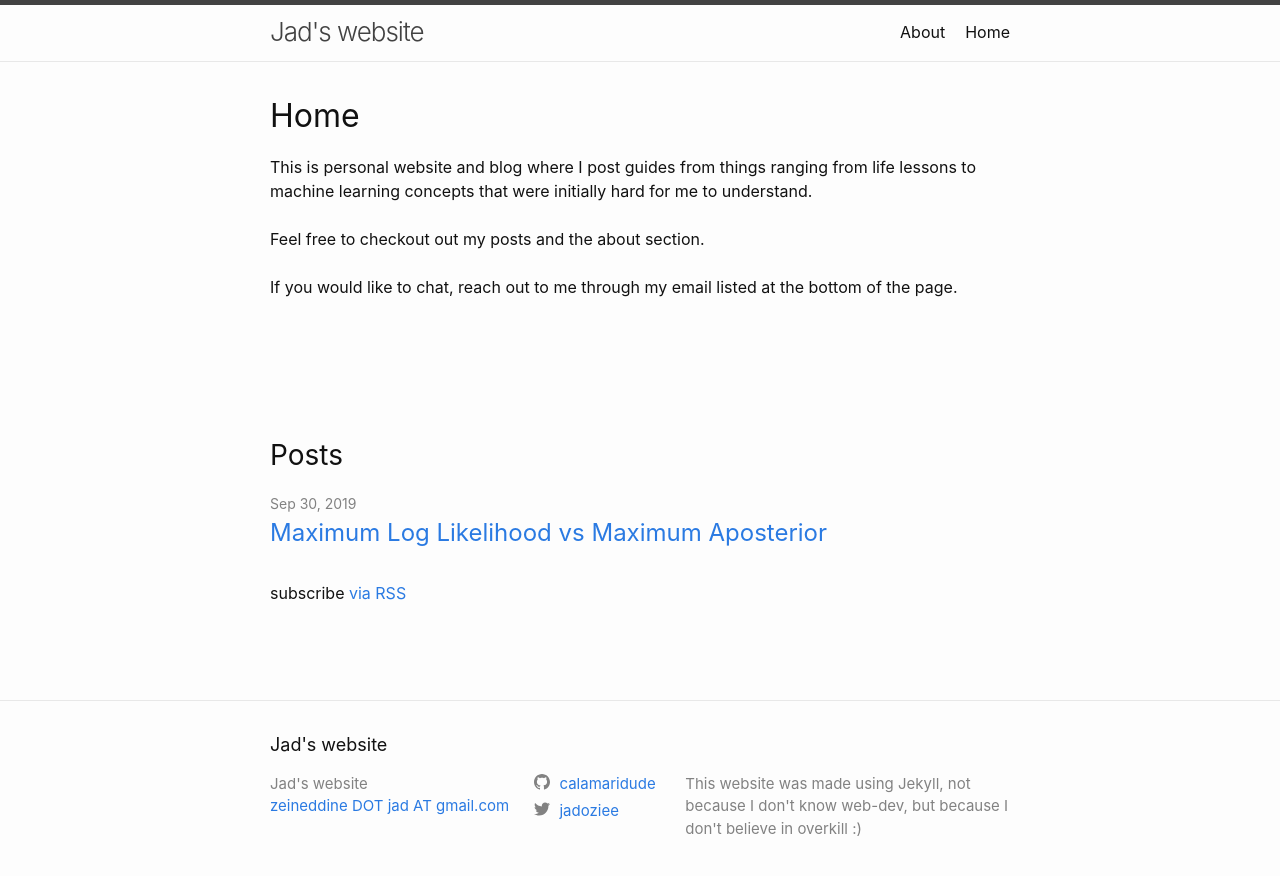
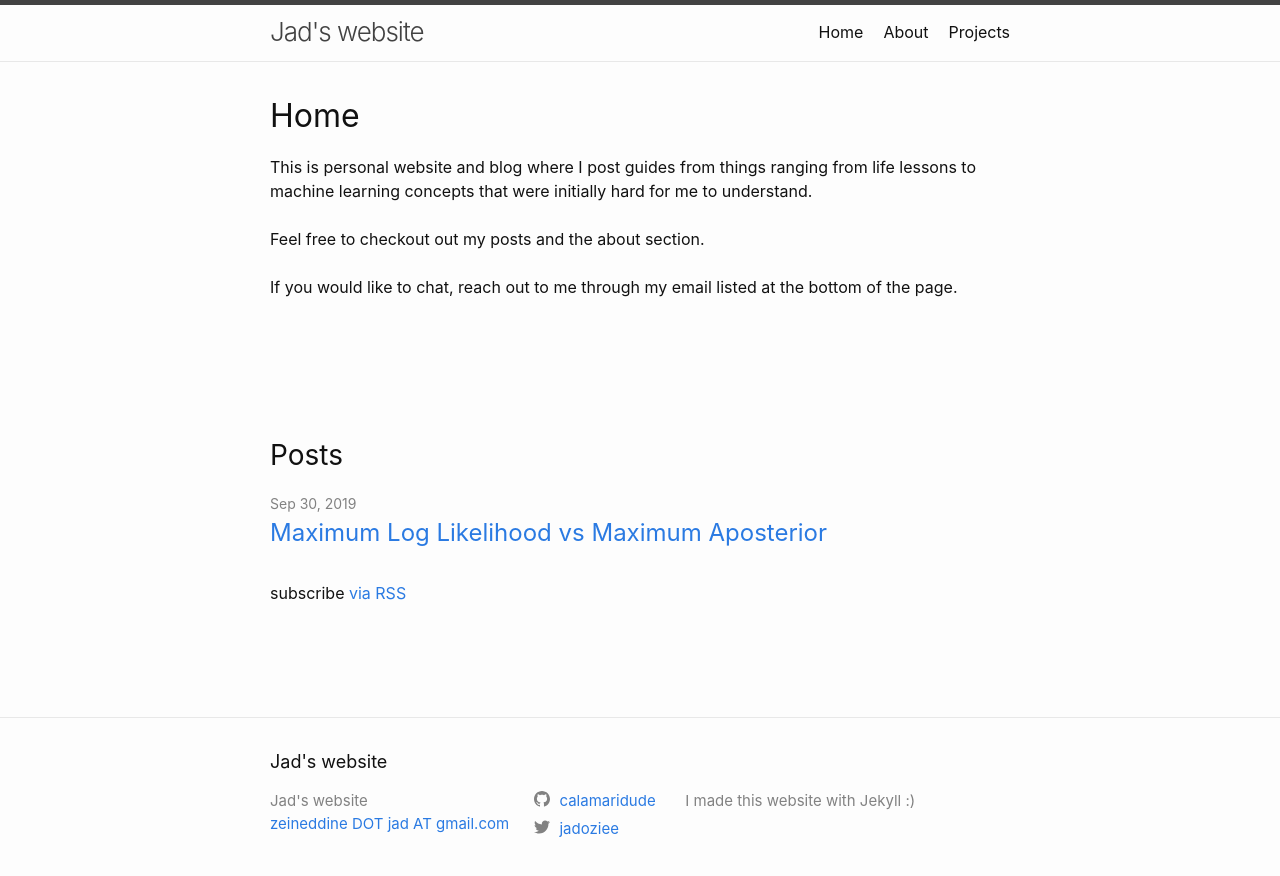
Before and after one commit to CalamariDude/calamaridude.github.io, a Jekyll site: the page built from index.markdown, in a window 1280 px wide. Shown: the top 876 px of the page. Built offline with Jekyll 4.4.1, drawn with Linux system fonts in a browser that asks for light colours; nearby versions of some CDN libraries.

Commit message:
added projects page

```diff
--- a/_config.yml
+++ b/_config.yml
@@ -21,7 +21,7 @@
 title: Jad's website
 email: zeineddine DOT jad AT gmail.com
 description: >- # this means to ignore newlines until "baseurl:"
-  This website was made using Jekyll, not because I don't know web-dev, but because I don't believe in overkill :)
+  I made this website with Jekyll :)
 baseurl: "/" # the subpath of your site, e.g. /blog
 url: "http://jadz.me" # the base hostname & protocol for your site, e.g. http://example.com
 twitter_username: jadoziee
@@ -37,6 +37,11 @@
 kramdown:
    math_engine: mathjax
 
+collections:
+  projects:
+    output: true
+
+# include: ['_projects']
 # Exclude from processing.
 # The following items will not be processed, by default.
 # Any item listed under the `exclude:` key here will be automatically added to
--- a/_includes/header.html
+++ b/_includes/header.html
@@ -7,8 +7,8 @@
   <script src="//cdnjs.cloudflare.com/ajax/libs/KaTeX/0.1.1/katex.min.js"></script>
   <frame src="http://jadz.me" frameborder="0">
   <div class="wrapper">
-    {%- assign default_paths = site.pages | map: "path" -%}
-    {%- assign page_paths = site.header_pages | default: default_paths -%}
+    {%- assign default_paths = site.pages | sort:"order" | map: "path" -%}
+    {%- assign page_paths = site.header_pages | default: default_paths-%}
     <a class="site-title" rel="author" href="{{ "/" | relative_url }}">{{ site.title | escape }}</a>
 
     {%- if page_paths -%}
@@ -23,7 +23,7 @@
         </label>
 
         <div class="trigger">
-          {%- for path in page_paths -%}
+          {%- for path in page_paths-%}
             {%- assign my_page = site.pages | where: "path", path | first -%}
             {%- if my_page.title -%}
             <a class="page-link" href="{{ my_page.url | relative_url }}">{{ my_page.title | escape }}</a>
--- a/_sass/minima/_base.scss
+++ b/_sass/minima/_base.scss
@@ -252,3 +252,15 @@
     border: 1px solid $grey-color-light;
   }
 }
+
+
+/**
+ * Customs added by user
+ */
+.page-link2{
+    font-size: 24pt;
+}
+
+.project-image {
+  width: 100%;
+}
--- a/about.markdown
+++ b/about.markdown
@@ -2,6 +2,7 @@
 layout: page
 title: About
 permalink: /about/
+order: 3
 ---
 
 This isn't you're typical blog.
--- a/index.markdown
+++ b/index.markdown
@@ -4,6 +4,7 @@
 
 layout: home
 title: Home
+order: 0
 ---
 
 This is personal website and blog where I post guides from things ranging from life lessons to machine learning concepts that were initially hard for me to understand.
--- /dev/null
+++ b/projects.markdown
@@ -0,0 +1,5 @@
+---
+title: Projects
+layout: projects
+order: 5
+---
```
Also changed, not shown: _layouts/projects.html (added, +27 -0 lines), _projects/ageofhayes.markdown (added, +7 -0 lines), _projects/keypass.markdown (added, +7 -0 lines), 1 other file.
